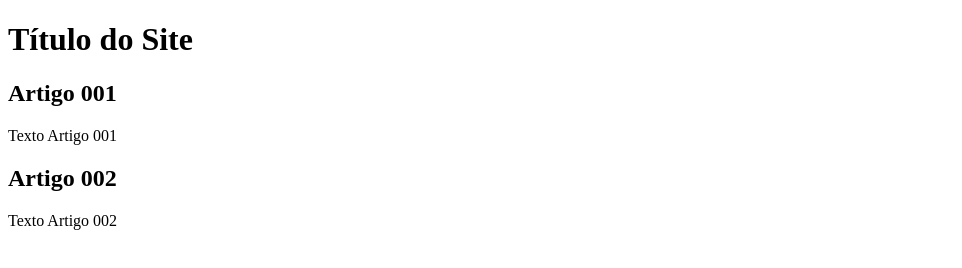
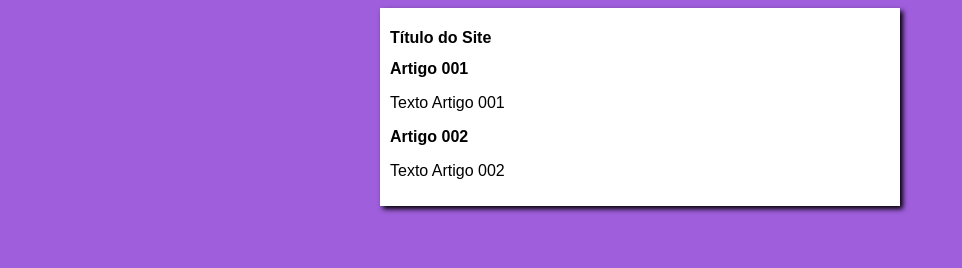
Before and after one commit to santiagobruna/projeto-site, a plain HTML site: page index.html in a window 1280 px wide. Shown: the whole page, without its empty margins (0-962 px from the left). Drawn offline with Linux system fonts and the light colour scheme.

Commit message:
iniciei o design

```diff
--- /dev/null
+++ b/estilos/style.css
@@ -0,0 +1,15 @@
+*{
+    font-family:Arial, Helvetica, sans-serif ;
+    font-size: 16px;
+}
+body{
+    background-color: rgb(159, 94, 220);
+
+}
+main{
+    background-color: white;
+    width: 500px;
+    margin: auto;
+    padding: 10px;
+    box-shadow: 3px 3px 5px black;
+}
--- a/index.html
+++ b/index.html
@@ -5,6 +5,8 @@
     <meta http-equiv="X-UA-Compatible" content="IE=edge">
     <meta name="viewport" content="width=device-width, initial-scale=1.0">
     <title>Título do Site</title>
+    <link rel="stylesheet" href="estilos/style.css">
+
 </head>
 <body>
     <main>
```
